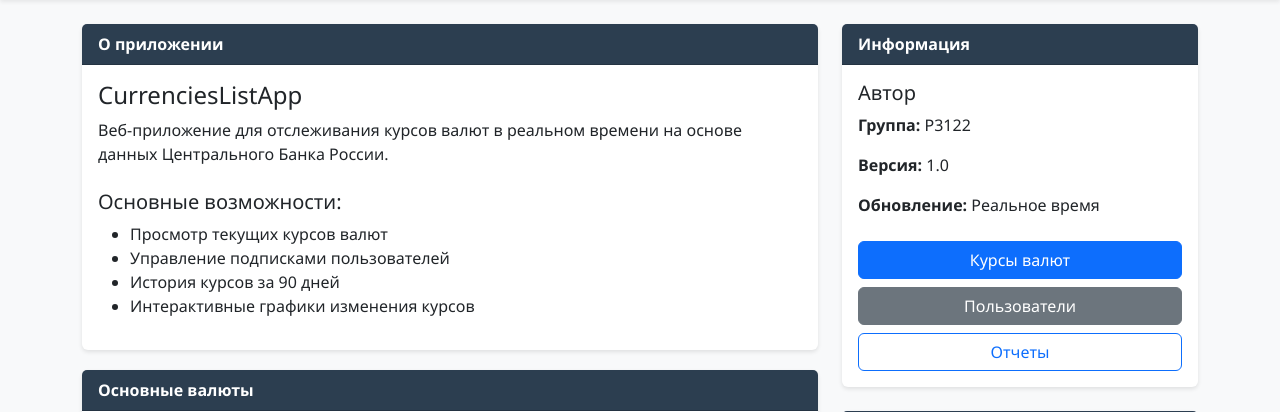
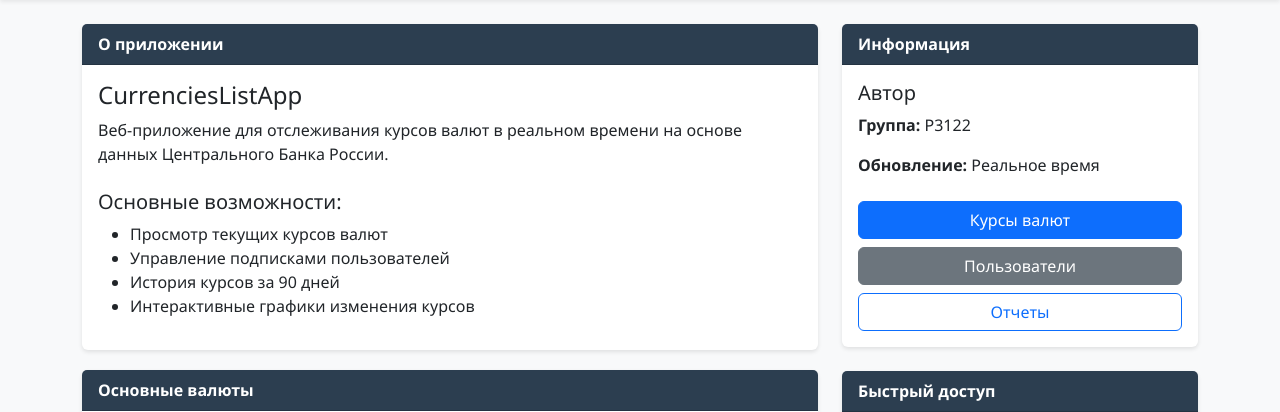
Before and after one commit to l1234-tech/lr-python, a Python web app: template MYAPP/templates/index.html in a window 1280 px wide. Shown: the part 56-468 px from the top of the page. Run offline with Jinja, Linux system fonts and the light colour scheme; the template is opened without the code that fills it, so the values that code supplies are empty; some libraries are stand-ins or nearby versions.

Commit message:
Update index.html

```diff
--- a/MYAPP/templates/index.html
+++ b/MYAPP/templates/index.html
@@ -69,7 +69,6 @@
             <div class="card-body">
                 <h5>{{ author.name if author else 'Автор' }}</h5>
                 <p><strong>Группа:</strong> {{ group if group else 'P3122' }}</p>
-                <p><strong>Версия:</strong> 1.0</p>
                 <p><strong>Обновление:</strong> Реальное время</p>
 
                 <div class="mt-4">
```
